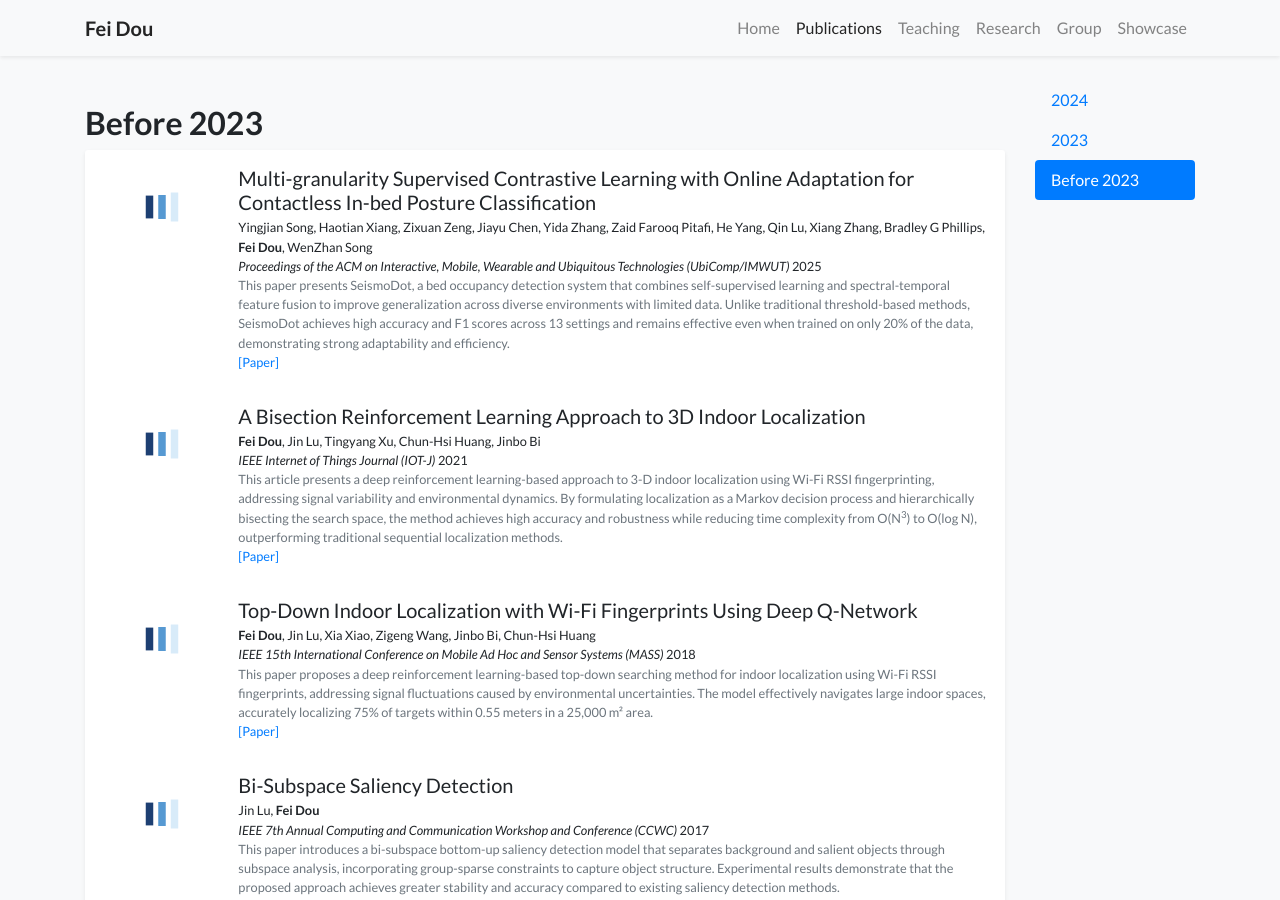
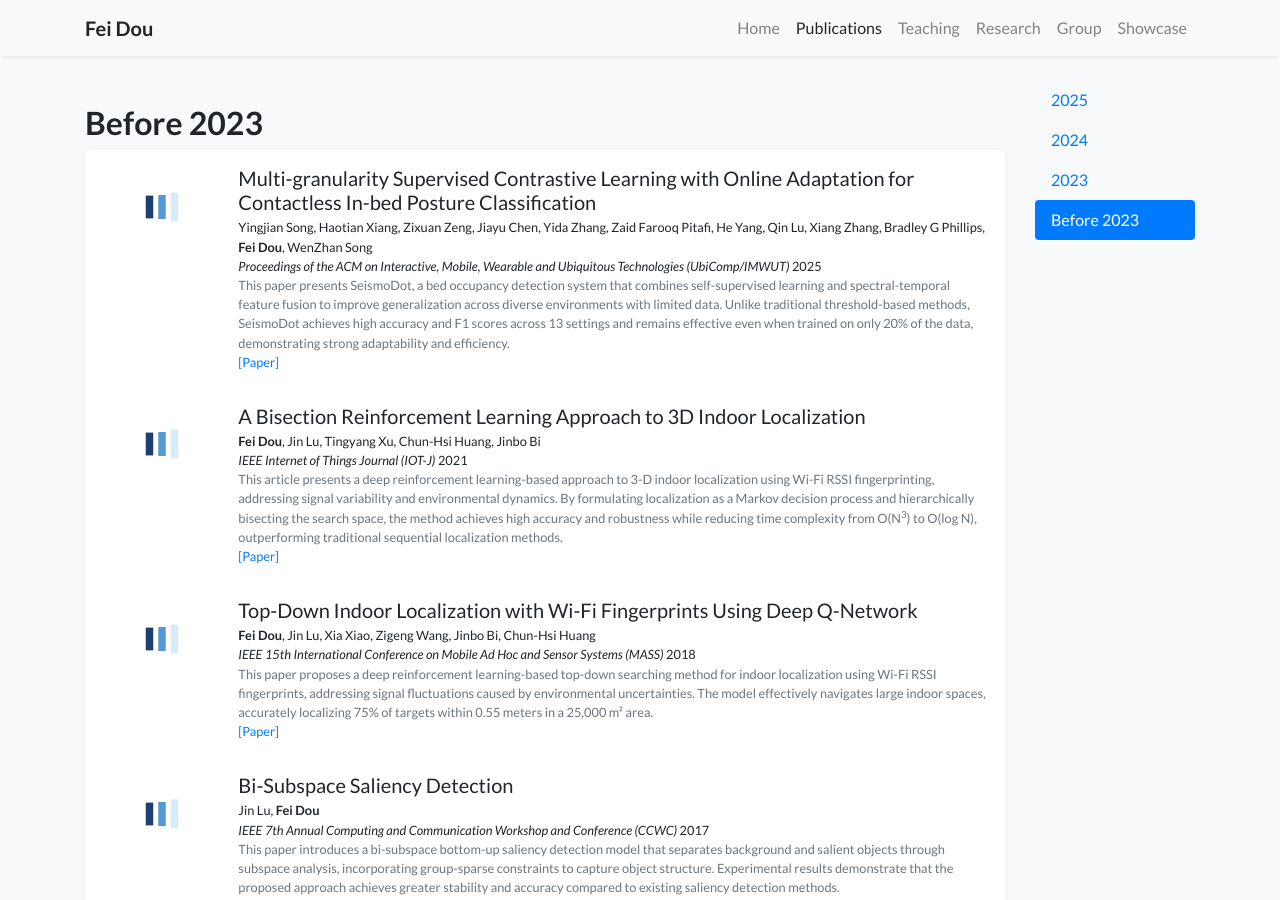
Before and after one commit to FayeDou/fayedou.github.io, a Jekyll site: the page built from publications.html, in a window 1280 px wide and 900 px high. Built offline with Jekyll 4.4.1, drawn with Linux system fonts in a browser that asks for light colours; nearby versions of some CDN libraries; a style sheet for code colours, icons or effects is not loaded.

Commit message:
Update publications.html

```diff
--- a/publications.html
+++ b/publications.html
@@ -38,6 +38,7 @@ body_attr: >-
 
   <div class="col-2 d-none d-lg-block">
     <div id="navbar-year" class="nav nav-pills flex-column sticky-top" style="top: 80px">
+      <a class="nav-link d-block" href="#year-2025">2025</a>
       <a class="nav-link d-block" href="#year-2024">2024</a>
       <a class="nav-link d-block" href="#year-2023">2023</a>
       <a class="nav-link d-block" href="#year-before-2023">Before 2023</a>
```
